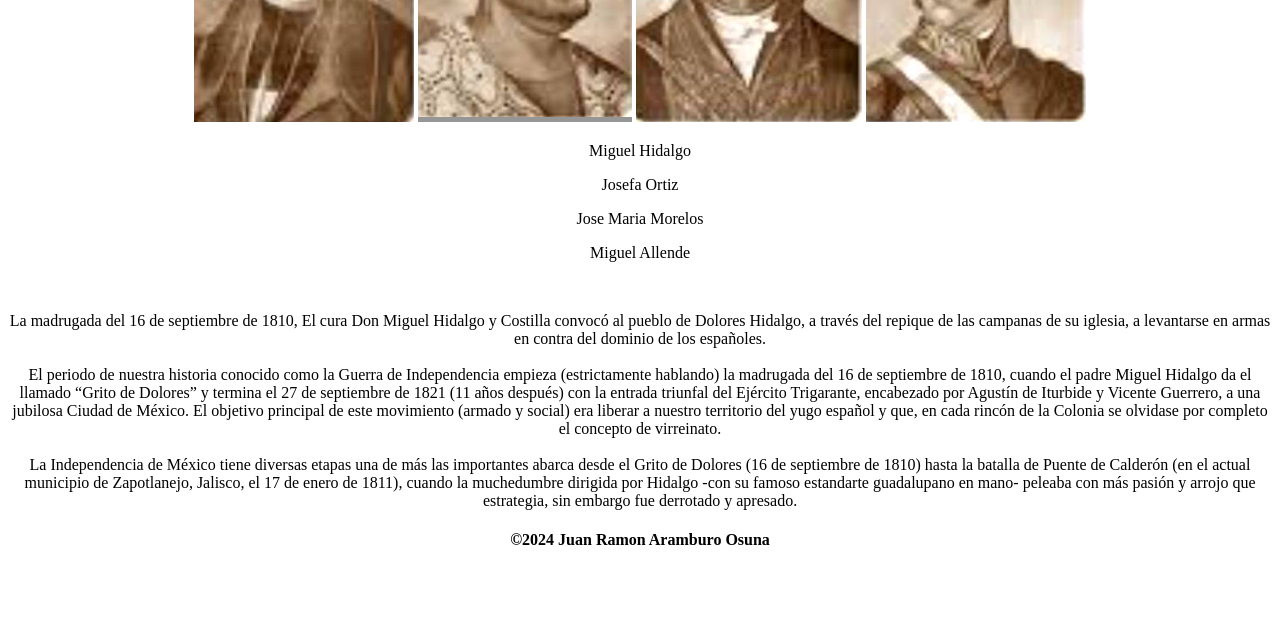
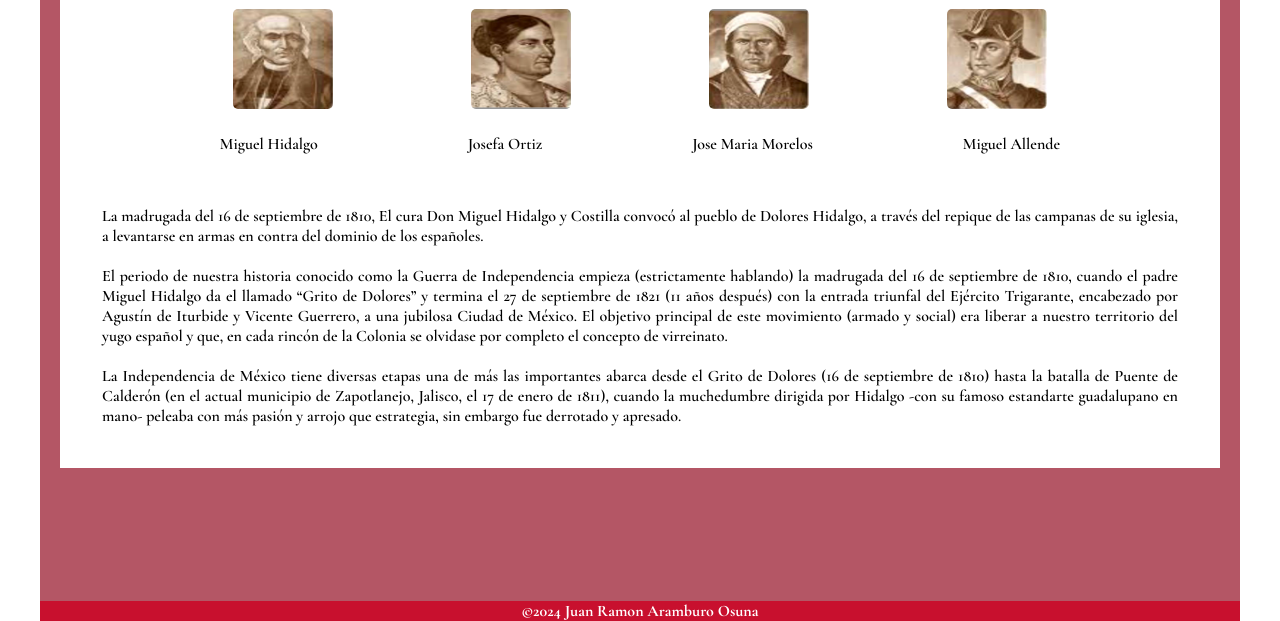
Before and after one commit to JuanAramburo/examenprogweb01, a plain HTML site: page index.html in a window 1280 px wide. Shown: the part 379-1000 px from the top of the page. Before the commit the page ends 949 px from the top, so only its background shows below. Drawn offline with nearby package versions, Linux system fonts and the light colour scheme.

Commit message:
Se vinculo la pagina de estilos y html

```diff
--- a/index.html
+++ b/index.html
@@ -3,6 +3,7 @@
 <head>
     <meta charset="UTF-8">
     <meta name="viewport" content="width=device-width, initial-scale=1.0">
+    <link rel="stylesheet" href="/css/independencia.css">
     <link rel="preconnect" href="https://fonts.googleapis.com">
     <link rel="preconnect" href="https://fonts.gstatic.com" crossorigin>
     <link href="https://fonts.googleapis.com/css2?family=Cormorant+Garamond:ital,wght@0,300;0,400;0,500;0,600;0,700;1,300;1,400;1,500;1,600;1,700&display=swap" rel="stylesheet">
```
